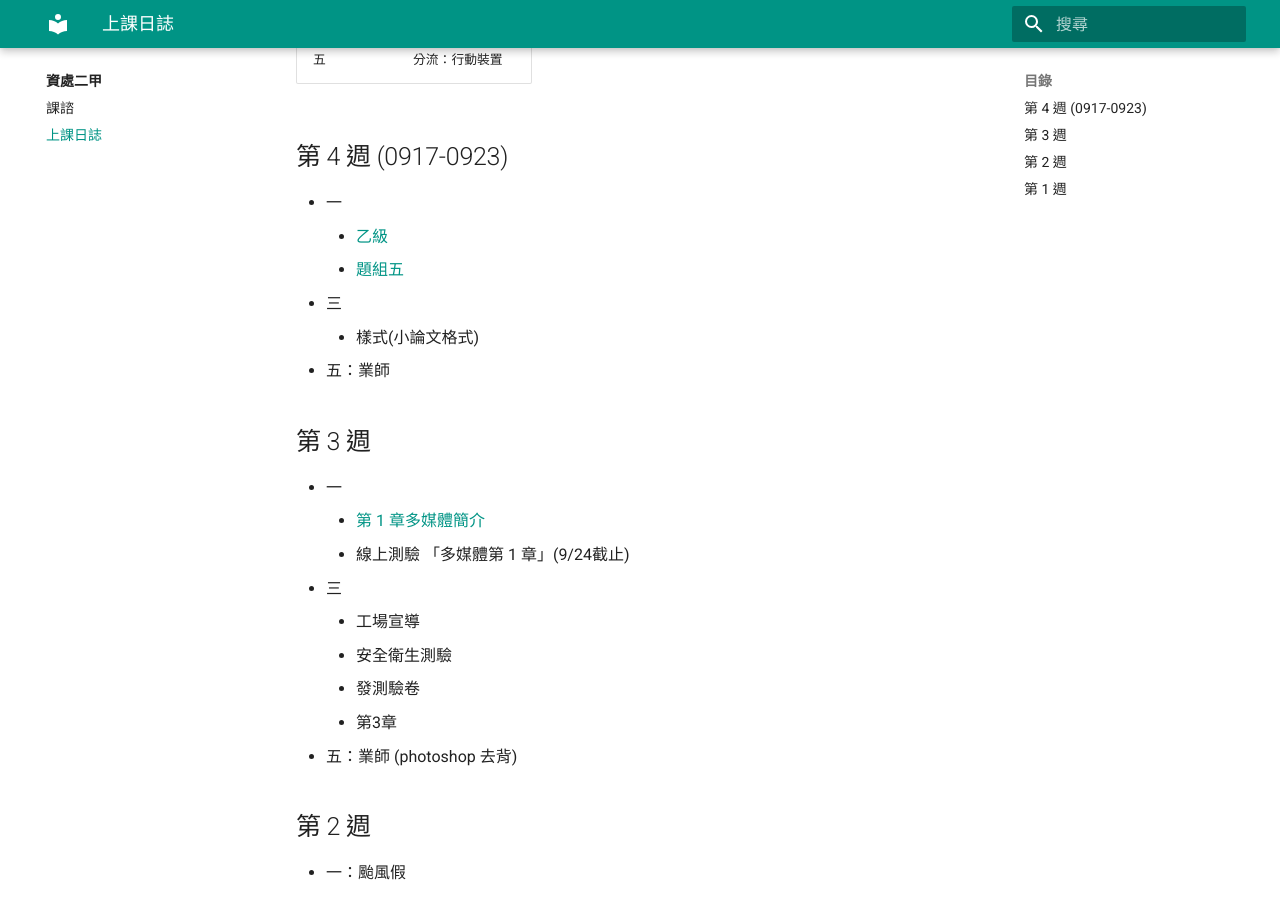
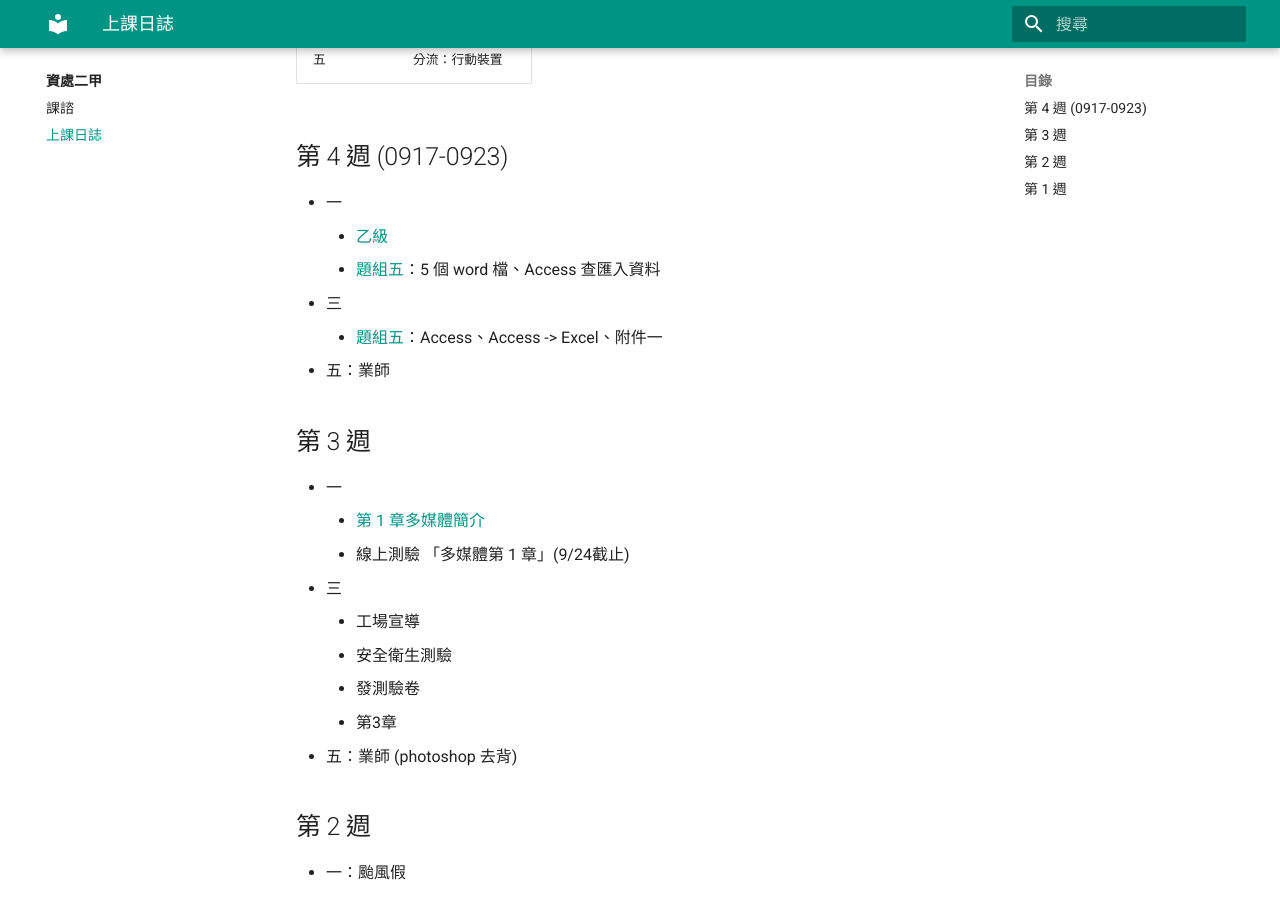
Before and after one commit to cwyedu/school-112, an MkDocs documentation site: the page built from docs/dp111/112-1-dp111-log.md, in a window 1280 px wide and 900 px high, scrolled down 410 px. Built offline with MkDocs 1.6.1 and Material for MkDocs 9.7.7, drawn with Linux system fonts in a browser that asks for light colours.

Commit message:
9/20 log

```diff
--- a/docs/dp111/112-1-dp111-log.md
+++ b/docs/dp111/112-1-dp111-log.md
@@ -14,9 +14,10 @@
 
 - 一
     - [乙級](../cert/cert2/index.md)
-    - [題組五](../cert/cert2/resolve-5.md)
+    - [題組五](../cert/cert2/resolve-5.md)：5 個 word 檔、Access 查匯入資料
 - 三
-    - 樣式(小論文格式)
+    - [題組五](../cert/cert2/resolve-5.md)：Access、Access -> Excel、附件一
+    <!-- - 樣式(小論文格式) -->
 - 五：業師
 
 ## 第 3 週
```
